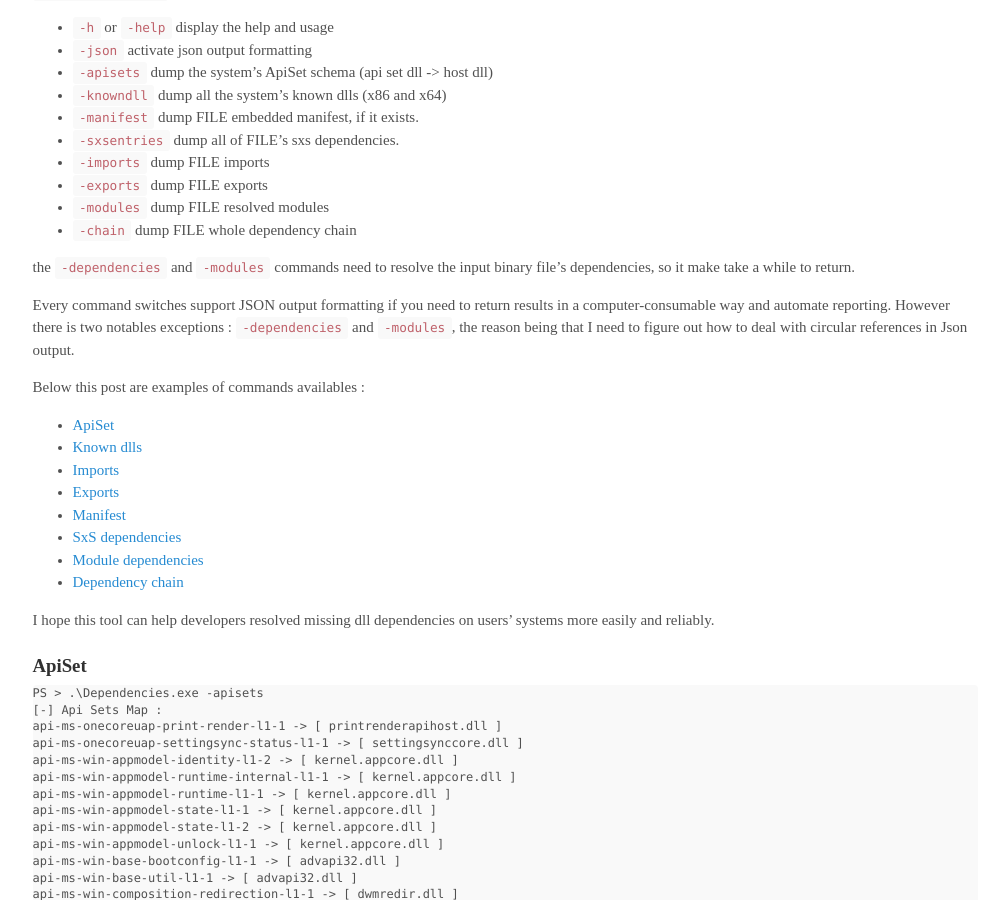
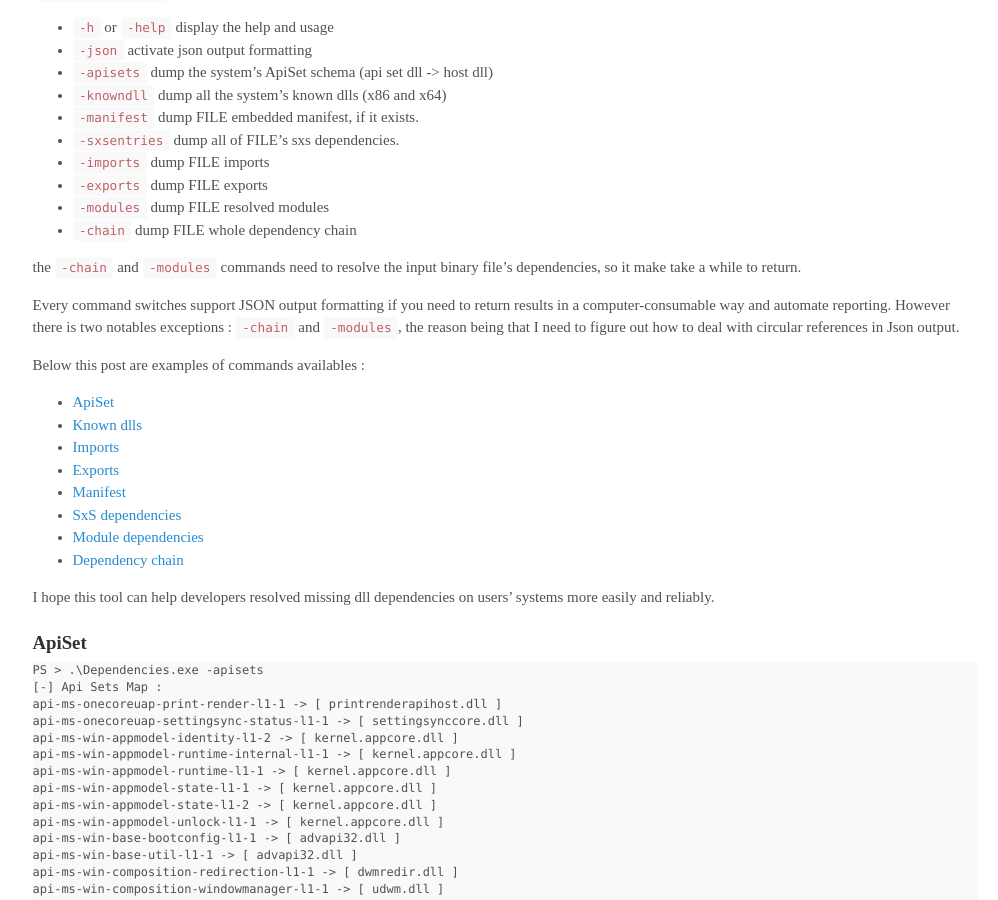
Before and after one commit to gavz/lucasg.github.io, a Jekyll site: the page built from _posts/2018-04-29-Dependencies-command-line.md, in a window 1280 px wide and 900 px high, scrolled down 522 px. Shown: the whole window, without its empty margins (135-1133 px from the left). Built offline with Jekyll 4.4.1, drawn with Linux system fonts in a browser that asks for light colours.

Commit message:
Fix typos

```diff
--- a/_posts/2018-04-29-Dependencies-command-line.md
+++ b/_posts/2018-04-29-Dependencies-command-line.md
@@ -32,9 +32,9 @@ Starting with `v1.7` ([https://github.com/lucasg/Dependencies/releases/tag/v1.7]
 -  `-modules` dump FILE resolved modules
 -  `-chain`  dump FILE whole dependency chain
 
-the `-dependencies` and `-modules` commands need to resolve the input binary file's dependencies, so it make take a while to return.
+the `-chain` and `-modules` commands need to resolve the input binary file's dependencies, so it make take a while to return.
 
-Every command switches support JSON output formatting if you need to return results in a computer-consumable way and automate reporting. However there is two notables exceptions : `-dependencies` and `-modules`, the reason being that I need to figure out how to deal with circular references in Json output.
+Every command switches support JSON output formatting if you need to return results in a computer-consumable way and automate reporting. However there is two notables exceptions : `-chain` and `-modules`, the reason being that I need to figure out how to deal with circular references in Json output.
 
 Below this post are examples of commands availables :
 
```
